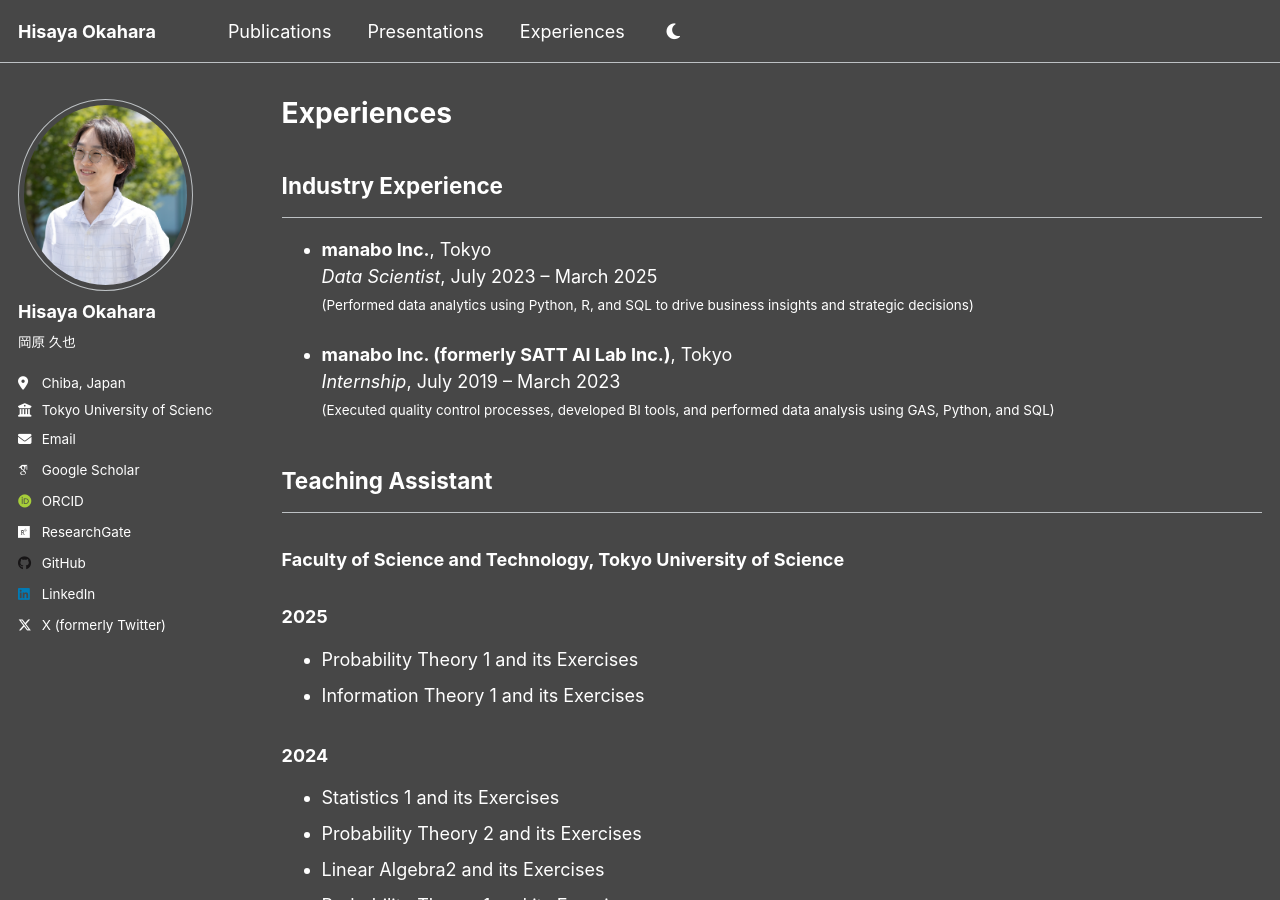
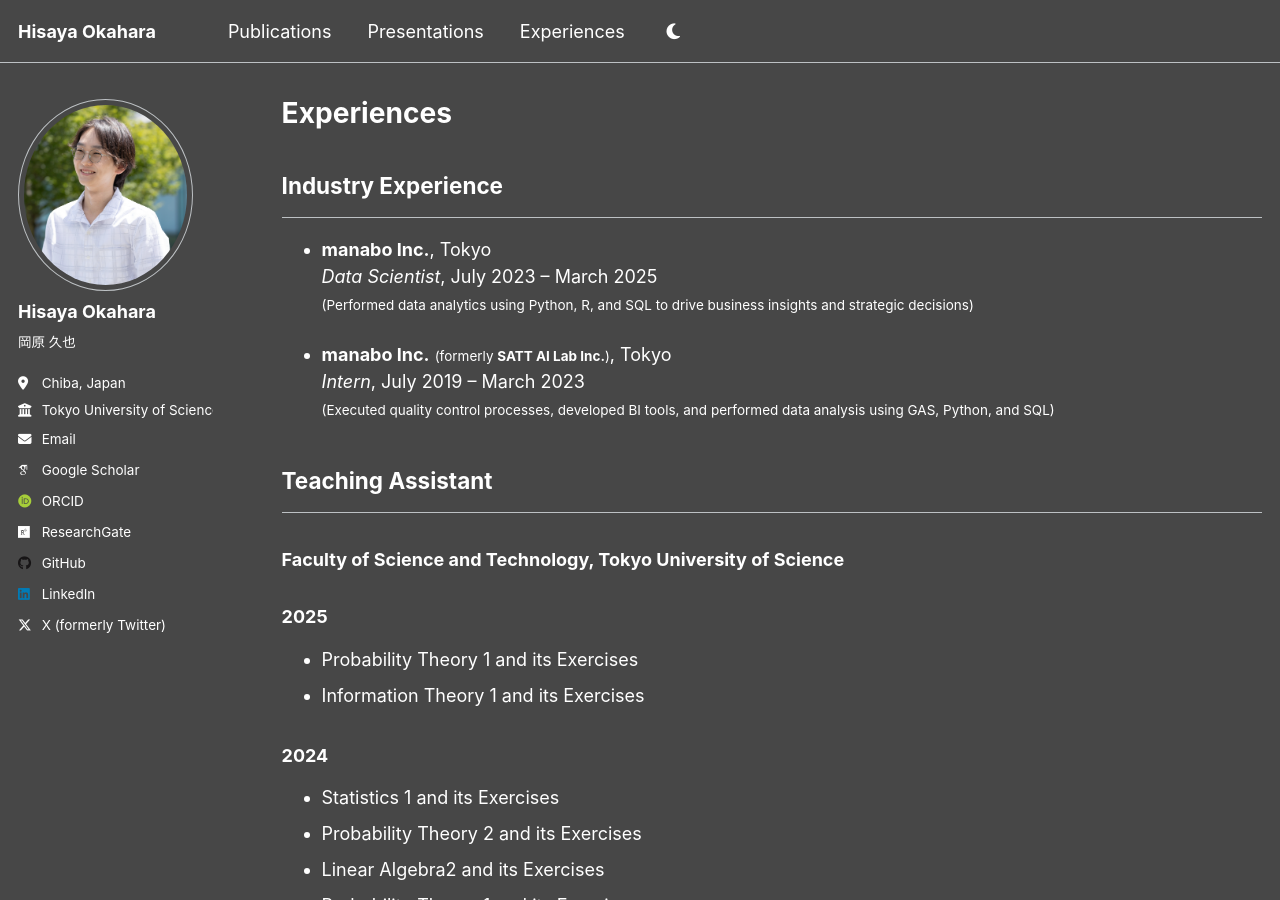
Before and after one commit to h-okahara/h-okahara.github.io, a Jekyll site: the page built from _pages/experiences.md, in a window 1280 px wide and 900 px high. Built offline with Jekyll 4.4.1, drawn with Linux system fonts in a browser that asks for light colours; some web fonts are replaced.

Commit message:
Update experiences.md

```diff
--- a/_pages/experiences.md
+++ b/_pages/experiences.md
@@ -12,9 +12,10 @@ author_profile: true
   *Data Scientist*, July 2023 – March 2025
   <small> (Performed data analytics using Python, R, and SQL to drive business insights and strategic decisions) </small>
 
-- **manabo Inc. (formerly SATT AI Lab Inc.)**, Tokyo
-  *Internship*, July 2019 – March 2023
+- **manabo Inc.** <small>(formerly **SATT AI Lab Inc.**)</small>, Tokyo
+  *Intern*, July 2019 – March 2023
   <small> (Executed quality control processes, developed BI tools, and performed data analysis using GAS, Python, and SQL) </small>
+
 
 
 ## Teaching Assistant
```
